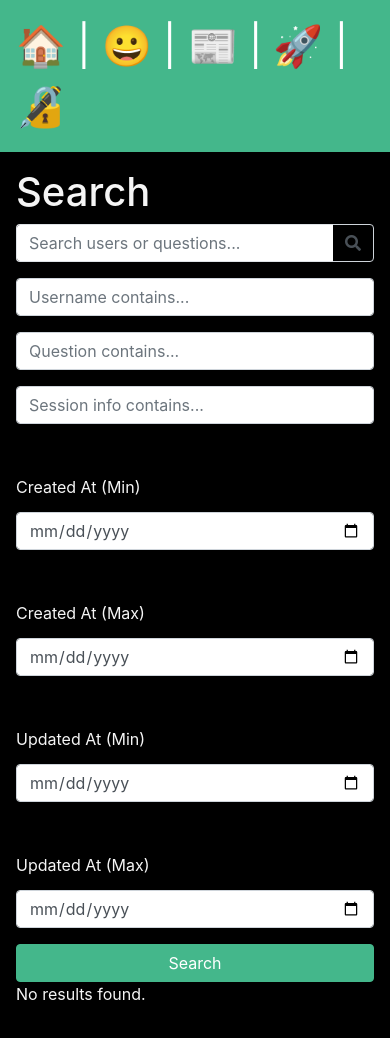
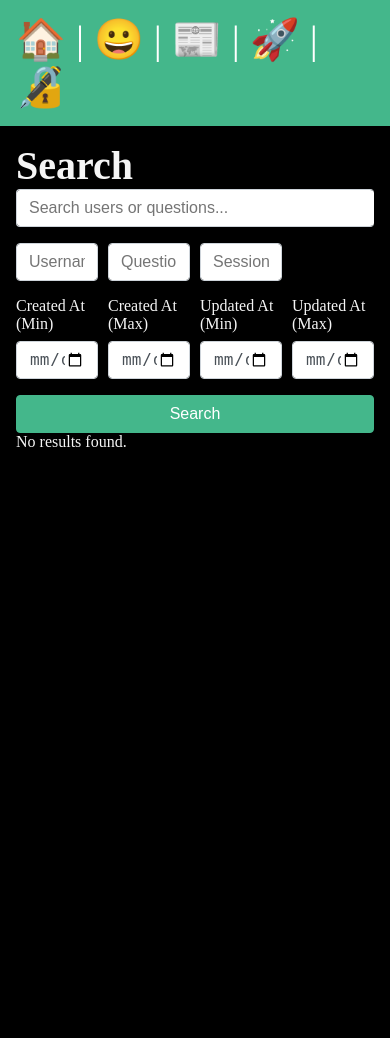
Before and after one commit to changhy2001/orchestrator, a Django app: template myproject/search/templates/search/search.html in a window 390 px wide. After the commit the page ends 447 px from the top, so only its background shows below. Run offline with Django 5.2, Linux system fonts and the light colour scheme; the template is opened without the code that fills it, so the values that code supplies are empty; some libraries are stand-ins or nearby versions.

Commit message:
combine external css to local

```diff
--- a/myproject/myproject/settings.py
+++ b/myproject/myproject/settings.py
@@ -138,7 +138,7 @@ USE_TZ = True
 # Static files (CSS, JavaScript, Images)
 # https://docs.djangoproject.com/en/5.1/howto/static-files/
 
-STATIC_URL = 'static/'
+STATIC_URL = '/static/'
 
 STATICFILES_DIRS = [
     os.path.join(BASE_DIR, 'static')
--- a/myproject/search/templates/search/search.html
+++ b/myproject/search/templates/search/search.html
@@ -14,11 +14,6 @@
             <div class="form-group col-12">
                 <div class="input-group">
                     <input class="form-control py-2 border-right-0 border" type="search" name="q" value="{{ request.GET.q }}" placeholder="Search users or questions...">
-                    <span class="input-group-append">
-                        <div class="input-group-text bg-transparent">
-                            <i class="fa fa-search"></i>
-                        </div>
-                    </span>
                 </div>
             </div>
         </div>
--- a/myproject/static/css/style.css
+++ b/myproject/static/css/style.css
@@ -114,7 +114,149 @@ a:hover {
     font-size: 1rem;
 }
 
-.btn-primary {
-    background-color: #44B78B !important; /* Your custom color */
-    border-color: #44B78B !important;
+.btn {
+    display: inline-block;
+    font-weight: 400;
+    color: #fff;
+    text-align: center;
+    vertical-align: middle;
+    background-color: #44B78B;
+    border: 1px solid #44B78B;
+    padding: .375rem .75rem;
+    font-size: 1rem;
+    line-height: 1.5;
+    border-radius: .25rem;
+    cursor: pointer;
+    transition: background-color .15s ease-in-out, border-color .15s ease-in-out;
   }
+
+.btn:hover {
+    background-color: #538773;
+    border-color: #538773;
+}
+
+.btn-block {
+    display: block;
+    width: 100%;
+}
+
+/* Input Group Container */
+.input-group {
+    position: relative;
+    display: flex;
+    flex-wrap: wrap;
+    align-items: stretch;
+    width: 100%;
+  }
+
+  /* Input inside the group */
+  .input-group > .form-control {
+    flex: 1 1 auto;
+    width: 1%;
+    margin-bottom: 0;
+  }
+
+  /* Prepend and Append containers */
+  .input-group-prepend,
+  .input-group-append {
+    display: flex;
+  }
+
+  /* Addon styling (text or icon) */
+  .input-group-text {
+    display: flex;
+    align-items: center;
+    padding: 0.375rem 0.75rem;
+    margin-bottom: 0;
+    font-size: 1rem;
+    font-weight: 400;
+    line-height: 1.5;
+    color: #495057;
+    text-align: center;
+    white-space: nowrap;
+    background-color: #e9ecef;
+    border: 1px solid #ced4da;
+    border-radius: 0.25rem;
+  }
+
+  /* Optional: Remove the right border of the input when an addon is appended */
+  .input-group > .form-control.border-right-0 {
+    border-right: 0;
+  }
+
+.bg-transparent {
+    background-color: transparent !important;
+}
+
+.form-row {
+    display: flex;
+    flex-wrap: wrap;
+    margin-right: -5px;
+    margin-left: -5px;
+}
+
+.col-12 {
+    flex: 0 0 100%;
+    max-width: 100%;
+    padding-right: 5px;
+    padding-left: 5px;
+    box-sizing: border-box;
+}
+
+.col-md-3 {
+    flex: 0 0 25%;
+    max-width: 25%;
+    padding-right: 5px;
+    padding-left: 5px;
+    box-sizing: border-box;
+}
+
+.form-group {
+    margin-bottom: 1rem;
+}
+
+.form-control {
+    display: block;
+    width: 100%;
+    height: calc(1.5em + .75rem + 2px);
+    padding: .375rem .75rem;
+    font-size: 1rem;
+    line-height: 1.5;
+    color: #495057;
+    background-color: #fff;
+    background-clip: padding-box;
+    border: 1px solid #ced4da;
+    border-radius: .25rem;
+    transition: border-color .15s ease-in-out, box-shadow .15s ease-in-out;
+}
+
+
+label {
+    display: block;
+    margin-bottom: 0.5rem;
+}
+
+.fa {
+    display: inline-block;
+    font-family: "FontAwesome";
+    font-style: normal;
+    font-weight: normal;
+    line-height: 1;
+    text-rendering: auto;
+    -webkit-font-smoothing: antialiased;
+}
+
+.fa-search:before {
+    content: "\f002";
+  }
+
+.py-2 {
+    padding-top: 0.5rem !important;
+    padding-bottom: 0.5rem !important;
+}
+
+/* For visual clarity */
+.box {
+    width: 300px;
+    margin: 1rem;
+}
--- a/myproject/templates/layout.html
+++ b/myproject/templates/layout.html
@@ -9,9 +9,7 @@
             Django App
         {% endblock %}
     </title>
-    <link rel="stylesheet" href="https://stackpath.bootstrapcdn.com/bootstrap/4.3.1/css/bootstrap.min.css" integrity="sha384-ggOyR0iXCbMQv3Xipma34MD+dH/1fQ784/j6cY/iJTQUOhcWr7x9JvoRxT2MZw1T" crossorigin="anonymous">
     <link rel="stylesheet" href="{% static 'css/style.css' %}">
-    <link rel="stylesheet" href="https://use.fontawesome.com/releases/v5.8.1/css/all.css" integrity="sha384-50oBUHEmvpQ+1lW4y57PTFmhCaXp0ML5d60M1M7uH2+nqUivzIebhndOJK28anvf" crossorigin="anonymous">
     <script src="{% static 'js/main.js' %}" defer></script>
 </head>
 <body>
```
Also changed, not shown: myproject/media/django-logo-positive.png (deleted), myproject/media/fallback.png (deleted), 3 other files.
